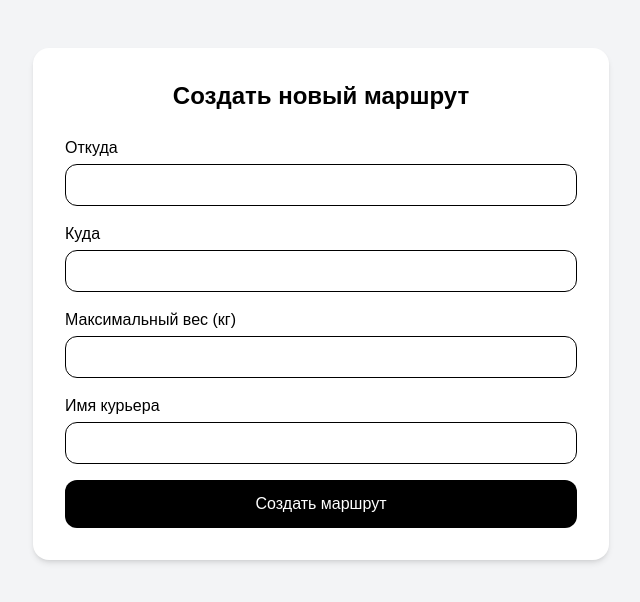
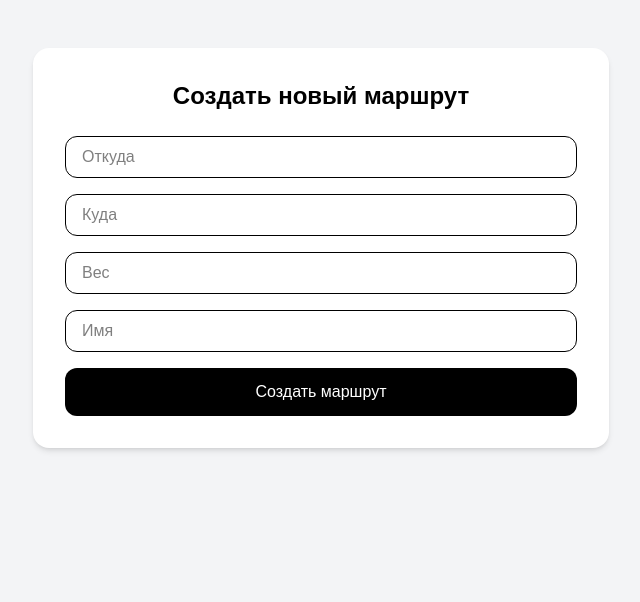
Before and after one commit to bbelov992/travelcourier2, a Next.js app: page /create-route in a window 1280 px wide. Shown: the top 602 px of the page, without its empty margins (319-959 px from the left). Built offline with nearby package versions, Linux system fonts and the light colour scheme; no server answers.

Commit message:
Fix server action insert

```diff
--- a/app/create-route/page.tsx
+++ b/app/create-route/page.tsx
@@ -1,9 +1,14 @@
-import { supabase } from "@/lib/supabase"
+import { createClient } from "@supabase/supabase-js"
 import { redirect } from "next/navigation"
 
 export default function CreateRoutePage() {
   async function createRoute(formData: FormData) {
     "use server"
+
+    const supabase = createClient(
+      process.env.NEXT_PUBLIC_SUPABASE_URL!,
+      process.env.NEXT_PUBLIC_SUPABASE_ANON_KEY!
+    )
 
     const from_city = formData.get("from_city") as string
     const to_city = formData.get("to_city") as string
@@ -20,8 +25,8 @@ export default function CreateRoutePage() {
     ])
 
     if (error) {
-      console.error("Ошибка создания маршрута:", error)
-      return
+      console.error(error)
+      throw new Error("Ошибка вставки")
     }
 
     redirect("/")
@@ -35,49 +40,41 @@ export default function CreateRoutePage() {
         </h1>
 
         <form action={createRoute} className="space-y-4">
-          <div>
-            <label className="block text-black mb-1">Откуда</label>
           <input
             type="text"
             name="from_city"
             required
             className="w-full border rounded-xl px-4 py-2 text-black"
+            placeholder="Откуда"
           />
-          </div>
 
-          <div>
-            <label className="block text-black mb-1">Куда</label>
           <input
             type="text"
             name="to_city"
             required
             className="w-full border rounded-xl px-4 py-2 text-black"
+            placeholder="Куда"
           />
-          </div>
 
-          <div>
-            <label className="block text-black mb-1">Максимальный вес (кг)</label>
           <input
             type="number"
             name="max_weight"
             required
             className="w-full border rounded-xl px-4 py-2 text-black"
+            placeholder="Вес"
           />
-          </div>
 
-          <div>
-            <label className="block text-black mb-1">Имя курьера</label>
           <input
             type="text"
             name="courier_name"
             required
             className="w-full border rounded-xl px-4 py-2 text-black"
+            placeholder="Имя"
           />
-          </div>
 
           <button
             type="submit"
-            className="w-full bg-black text-white py-3 rounded-xl hover:opacity-90 transition"
+            className="w-full bg-black text-white py-3 rounded-xl"
           >
             Создать маршрут
           </button>
```
Lines whose indentation alone changed are shown as unchanged.
